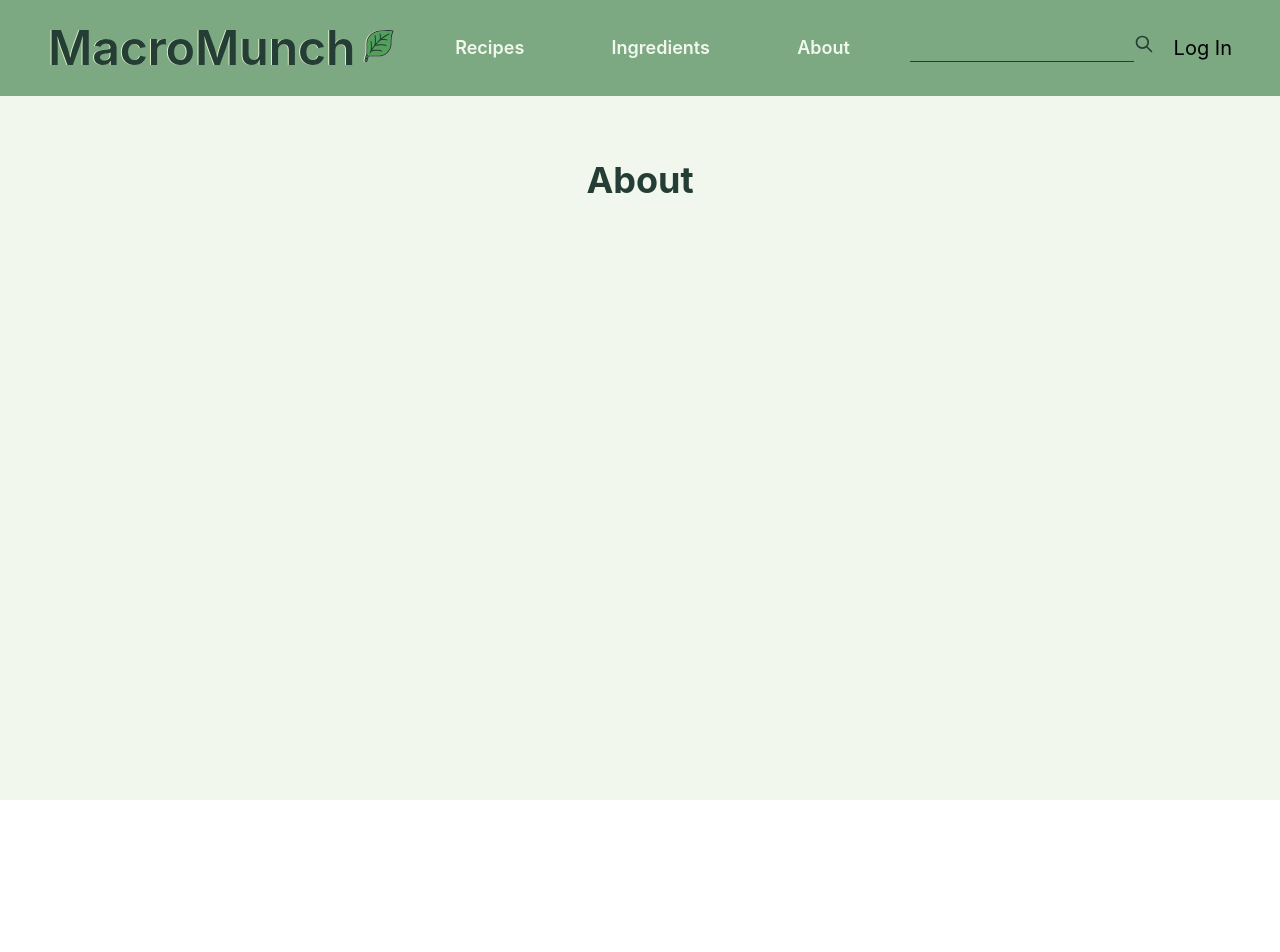
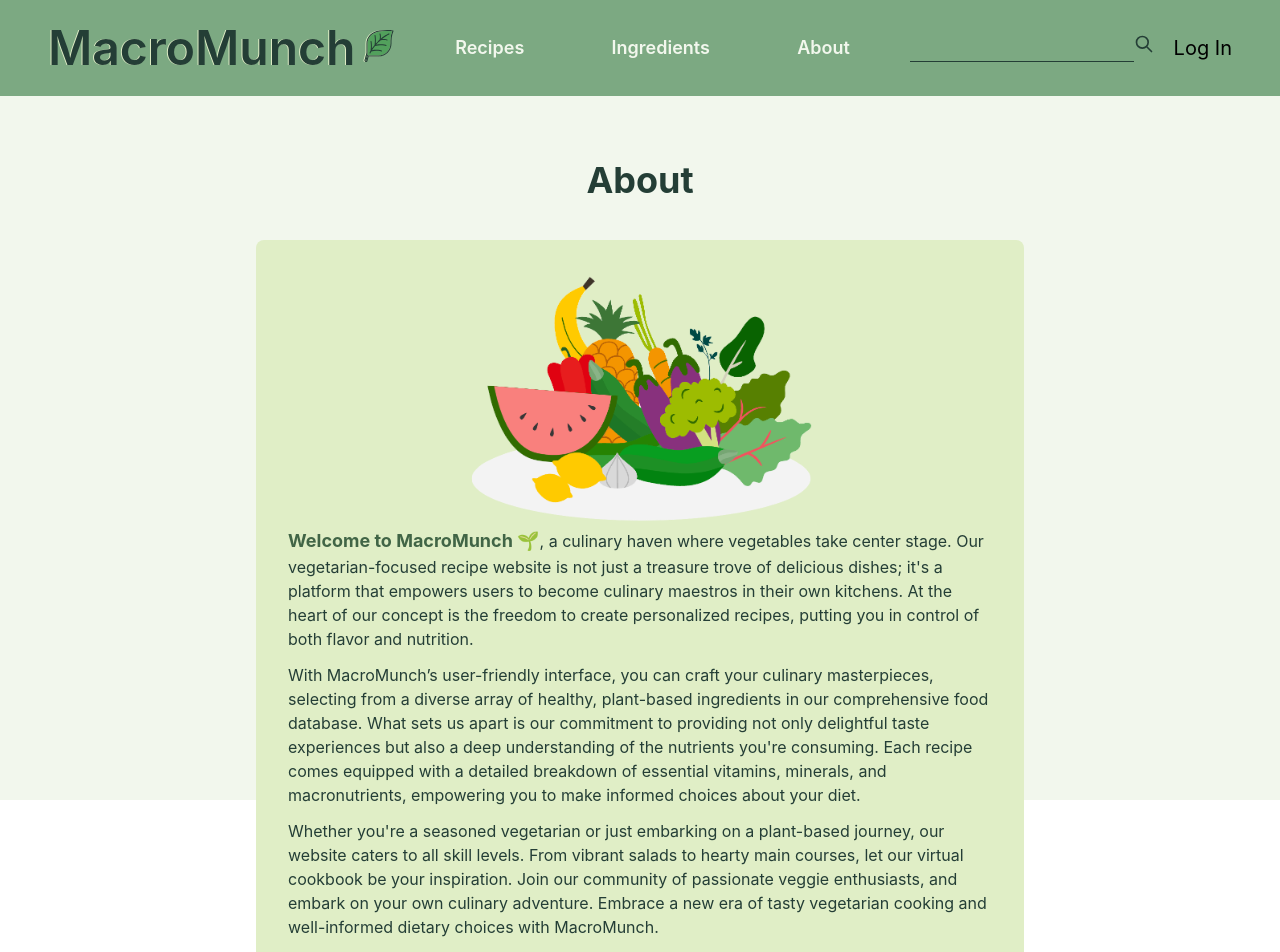
Before and after one commit to qayjjj/ProteinPal, a React (Create React App) app: page /about in a window 1280 px wide. Shown: the top 952 px of the page. Before the commit the page ends 800 px from the top, so only its background shows below. Built offline with nearby package versions, Linux system fonts and the light colour scheme; no server answers.

Commit message:
Added about content

```diff
--- a/src/pages/About/About.jsx
+++ b/src/pages/About/About.jsx
@@ -1,15 +1,52 @@
 import React from 'react'
 import Navigation from '../../components/Navigation/Navigation'
+import veggies from '../../assets/images/veggies.png'
+
 export default function About() {
 
   return (
-  <div className="bg-background w-screen h-screen">
+  <div className="bg-background w-screen h-screen m-auto justify-center">
     <Navigation/>
+
     <h1 className="text-center text-xl sm:text-2xl md:text-3xl xl:text-4xl 2xl:text-5xl 3xl:text-6xl font-bold text-header mt-10 lg:mt-16">
       About
     </h1>
 
-    <p></p>
+    <section className="bg-background-alt text-header rounded-lg px-8 py-8 m-auto
+      lg:w-3/5 m:w-3/4 sm:w-11/12 w-11/12 min-h-[12rem] lg:my-10 md:my-8 sm:my-4 my-4">
+
+        <img src={veggies} alt="vegetables in a basket"
+        className="lg:w-1/2 md:w-3/4 sm:w-full w-full m-auto"/>
+
+        <div className="w-full text-header lg:text-base md:text-base sm:text-sm text-sm">
+         <p>
+          <span className="text-body-bold font-bold lg:text-lg md:text-lg sm:text-base text-base">Welcome to MacroMunch 🌱</span>, a culinary haven where vegetables take center stage.
+          Our vegetarian-focused recipe website is not just a treasure trove of delicious dishes;
+          it's a platform that empowers users to become culinary maestros in their own kitchens.
+          At the heart of our concept is the freedom to create personalized recipes, putting you in
+          control of both flavor and nutrition.
+         </p>
+
+         <p className="mt-3">
+          With MacroMunch’s user-friendly interface, you can craft your culinary masterpieces, selecting
+          from a diverse array of healthy, plant-based ingredients in our comprehensive food database.
+          What sets us apart is our commitment to providing not only delightful taste experiences but
+          also a deep understanding of the nutrients you're consuming. Each recipe comes equipped
+          with a detailed breakdown of essential vitamins, minerals, and macronutrients, empowering
+          you to make informed choices about your diet.
+         </p>
+
+         <p className="mt-3">
+          Whether you're a seasoned vegetarian or just embarking on a plant-based journey, our website
+          caters to all skill levels. From vibrant salads to hearty main courses, let our virtual
+          cookbook be your inspiration. Join our community of passionate veggie enthusiasts, and
+          embark on your own culinary adventure. Embrace a new era of tasty vegetarian cooking and
+          well-informed dietary choices with MacroMunch.
+         </p>
+        </div>
+    </section>
+
+
   </div>
 
 )}
```
Also changed, not shown: src/assets/images/veggies.png (added).
